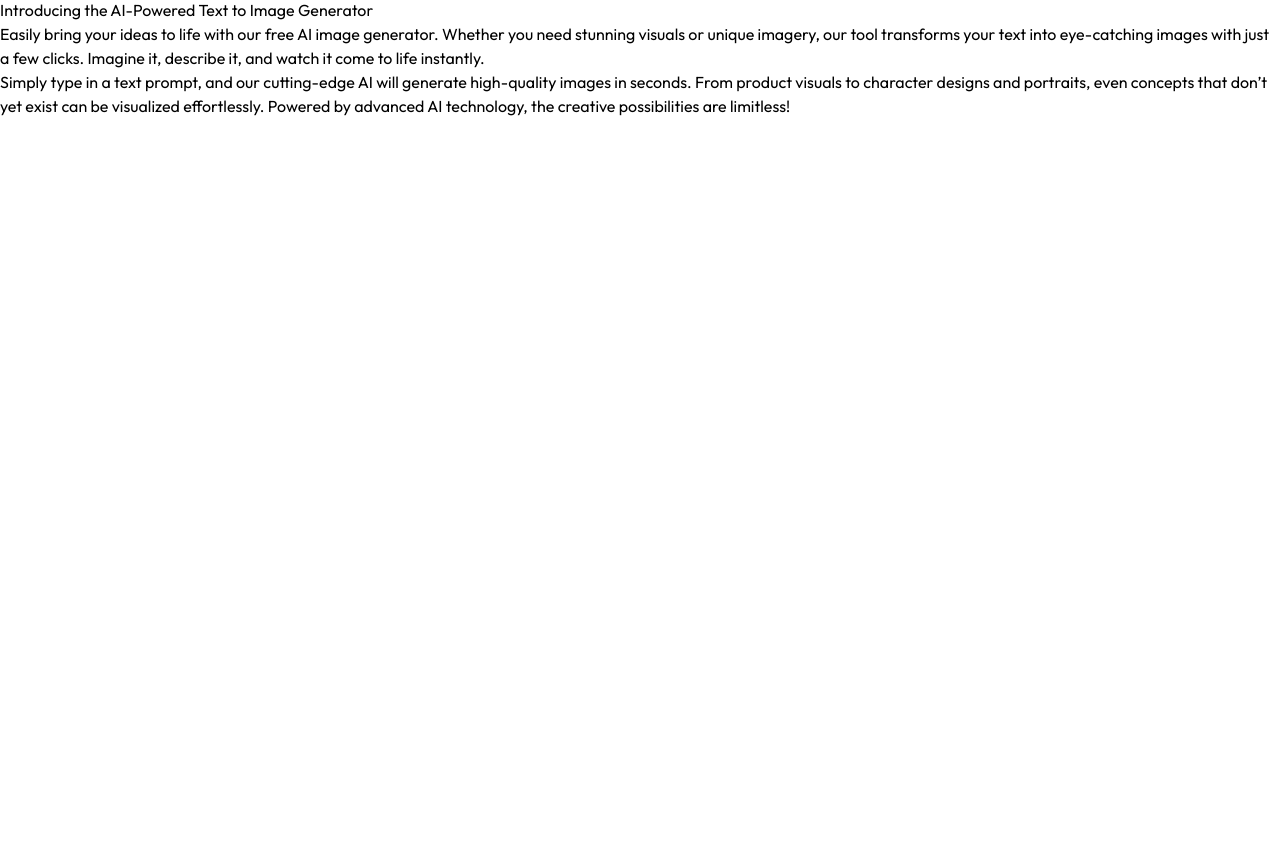
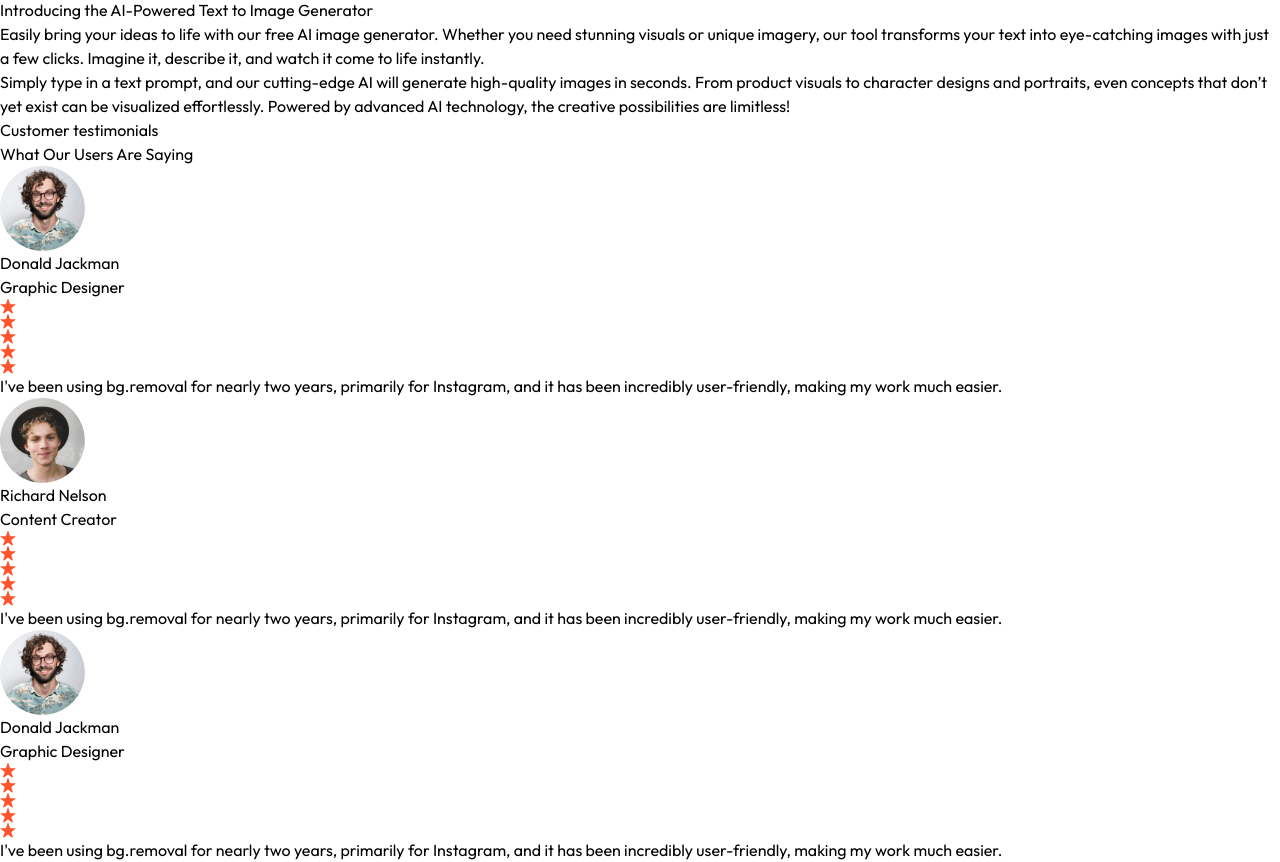
Before and after one commit to ezeslucky/Ai-Generate, a React (Vite) app in the folder client/: page / in a window 1280 px wide. Shown: the part 1684-2546 px from the top of the page. Before the commit the page ends 1802 px from the top, so only its background shows below. Built offline with nearby package versions, Linux system fonts and the light colour scheme.

Commit message:
teximonial

```diff
--- /dev/null
+++ b/client/src/components/Textimonial.jsx
@@ -0,0 +1,33 @@
+
+import { assets, testimonialsData } from "../assets/assets"
+
+
+function Textimonial() {
+  return (
+    <div className="flex flex-col items-center justify-center my-20 p-12 ">
+      <h1 className=" text-3xl sm:text-4xl font-semibold mb-2 ">Customer testimonials</h1>
+      <p className=" text-gray-500 mb-12 ">What Our Users Are Saying</p>
+
+      <div className=" flex flex-wrap gap-6 ">
+
+ {testimonialsData.map((testimonial, index)=>(
+    <div key={index} className="bg-white/20 p-12 rounded-lg shadow-md border w-80 m-auto cursor-pointer hover:scale-[1.02] transition-all">
+<div className=" flex flex-col items-center ">
+    <img src={testimonial.image} alt=""  className=" rounded-full w-14 "/>
+    <h2 className="text-xl font-semibold mt-3 ">{testimonial.name}</h2>
+    <p className=" text-gray-500 mb-4 ">{testimonial.role}</p>
+    <div className=" flex mb-4 ">
+{Array(testimonial.stars).fill().map((item,index)=>(
+    <img key={index} src={assets.rating_star} alt="" />
+))}
+    </div>
+    <p className=" text-center text-sm text-gray-600">{testimonial.text}</p>
+</div>
+    </div>
+ ))}
+      </div>
+    </div>
+  )
+}
+
+export default Textimonial
--- a/client/src/pages/Home.jsx
+++ b/client/src/pages/Home.jsx
@@ -1,6 +1,7 @@
 import Description from "../components/Description"
 import Header from "../components/Header"
 import Steps from "../components/Steps"
+import Textimonial from "../components/Textimonial"
 
 
 function Home() {
@@ -9,6 +10,7 @@
      <Header/>
      <Steps/>
      <Description/>
+     <Textimonial/>
     </div>
   )
 }
```
